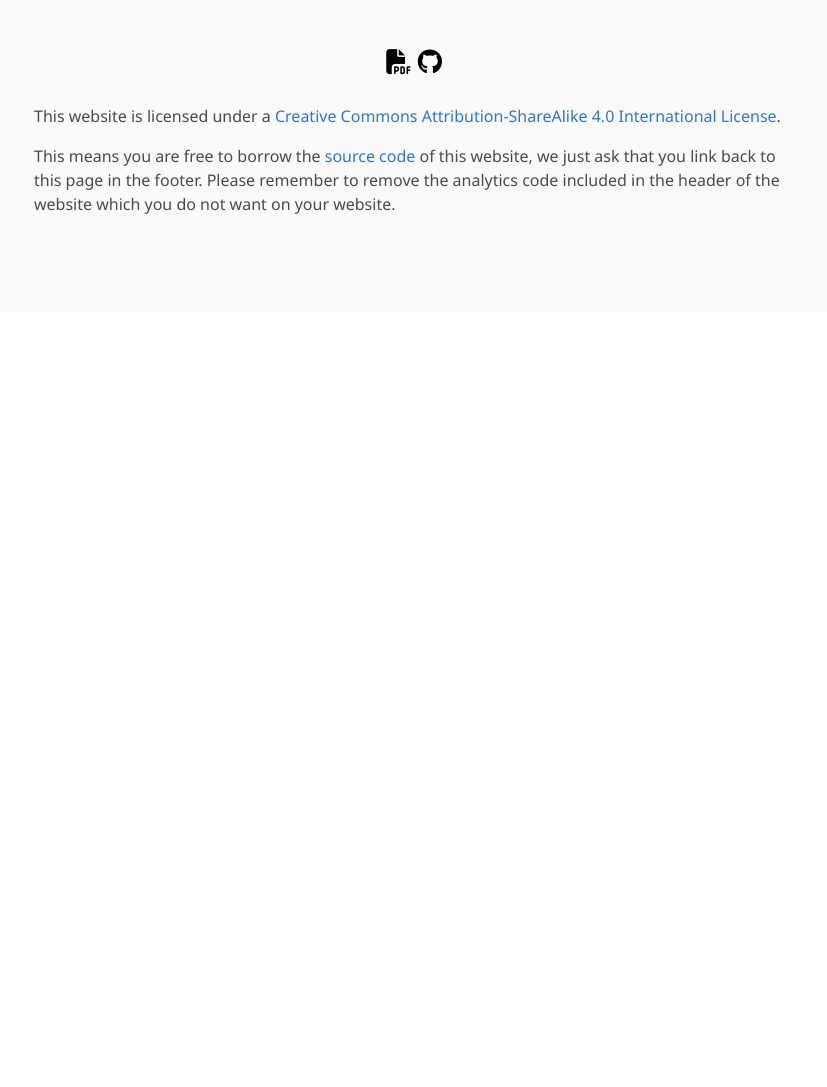
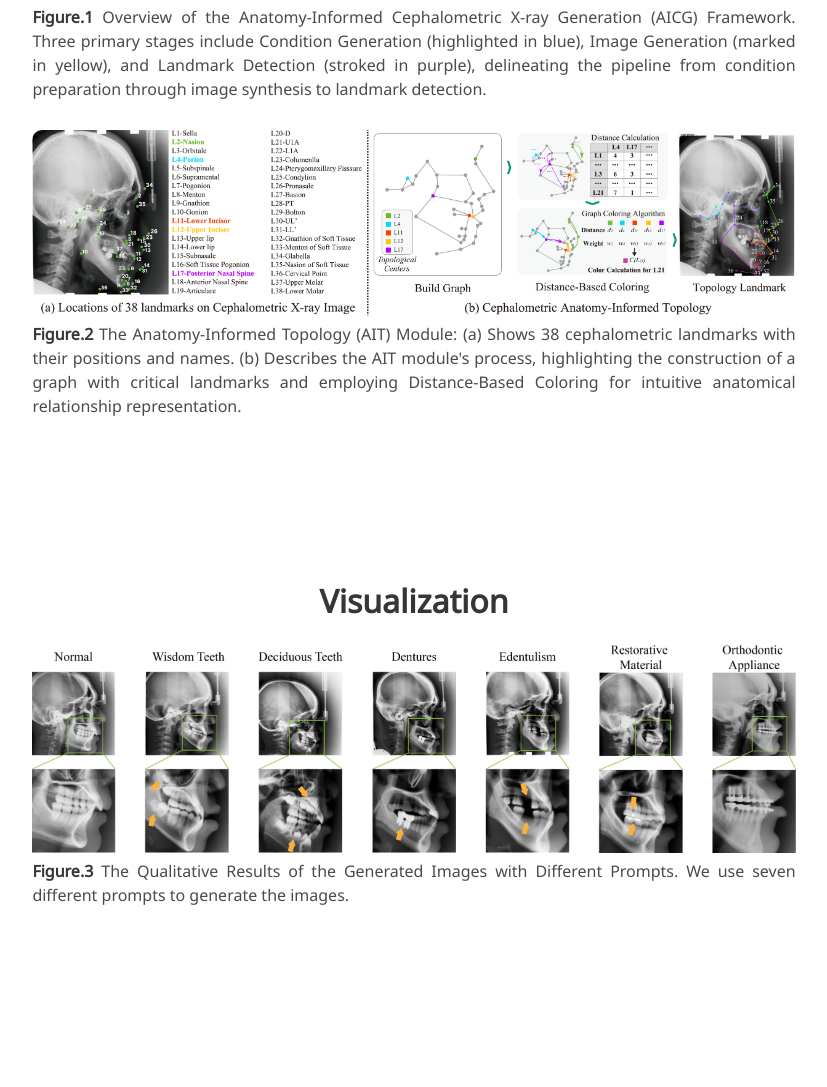
Before and after one commit to um-lab/cepha-generation, a plain HTML site: page docs/index.html in a window 1280 px wide. Shown: the part 1378-2465 px from the top of the page, without its empty margins (226-1053 px from the left). Before the commit the page ends 1690 px from the top, so only its background shows below. Drawn offline with nearby package versions, Linux system fonts and the light colour scheme; some icons are missing; a web font is replaced by a local one.

Commit message:
renew image

```diff
--- a/docs/index.html
+++ b/docs/index.html
@@ -272,17 +272,54 @@
     </div>
     <!--/ Abstract. -->
 
-    <!-- Paper video. -->
-    <!-- <div class="columns is-centered has-text-centered">
+    <div class="columns is-centered has-text-centered">
       <div class="column is-four-fifths">
-        <h2 class="title is-3">Video</h2>
+        <h2 class="title is-3">Method</h2>
         <div class="publication-video">
-          <iframe src="https://www.youtube.com/embed/MrKrnHhk8IA?rel=0&amp;showinfo=0"
-                  frameborder="0" allow="autoplay; encrypted-media" allowfullscreen></iframe>
+          <img src="./static/LandmarkStructure_v2.jpg" alt="Overview of The AICG Framework" style="max-width: 100%; height: auto;">
+
+          <div class="content has-text-justified">
+            <strong>Figure.1</strong> Overview of the Anatomy-Informed Cephalometric X-ray Generation (AICG) Framework.
+            Three primary stages include Condition Generation (highlighted in blue), Image Generation (marked in yellow),
+            and Landmark Detection (stroked in purple), delineating the pipeline from condition preparation through image synthesis to landmark detection.
+          </div>
+
         </div>
       </div>
-    </div> -->
-    <!--/ Paper video. -->
+    </div>
+
+    <div class="columns is-centered has-text-centered">
+      <div class="column is-four-fifths">
+        <div class="publication-video">
+          <img src="./static/Landmark_Topology.jpg" alt="Anatomy-Informed Topology (AIT) Module" style="max-width: 100%; height: auto;">
+
+          <div class="content has-text-justified">
+            <strong>Figure.2</strong> The Anatomy-Informed Topology (AIT) Module:
+             (a) Shows 38 cephalometric landmarks with their positions and names.
+             (b) Describes the AIT module's process, highlighting the construction of a graph with critical landmarks and employing Distance-Based Coloring for intuitive anatomical relationship representation.
+          </div>
+
+        </div>
+      </div>
+    </div>
+
+    <div class="columns is-centered has-text-centered">
+      <div class="column is-four-fifths">
+        <h2 class="title is-3">Visualization</h2>
+        <div class="publication-video">
+          <img src="./static/generated_images.jpg" alt="" style="max-width: 100%; height: auto;">
+
+          <div class="content has-text-justified">
+            <strong>Figure.3</strong> The Qualitative Results of the Generated Images with Different Prompts. We use seven different prompts to generate the images.
+          </div>
+
+        </div>
+      </div>
+    </div>
+
+
+
+
   </div>
 </section>
 
@@ -443,10 +480,10 @@
 <footer class="footer">
   <div class="container">
     <div class="content has-text-centered">
-      <a class="icon-link"
+      <!-- <a class="icon-link"
          href="./static/videos/nerfies_paper.pdf">
         <i class="fas fa-file-pdf"></i>
-      </a>
+      </a> -->
       <a class="icon-link" href="https://github.com/um-lab/" class="external-link" disabled>
         <i class="fab fa-github"></i>
       </a>
```
Also changed, not shown: docs/static/LandmarkStructure_v2.jpg (added), docs/static/Landmark_Topology.jpg (added), docs/static/generated_images.jpg (added), docs/static/mira_rules.jpg (added).
